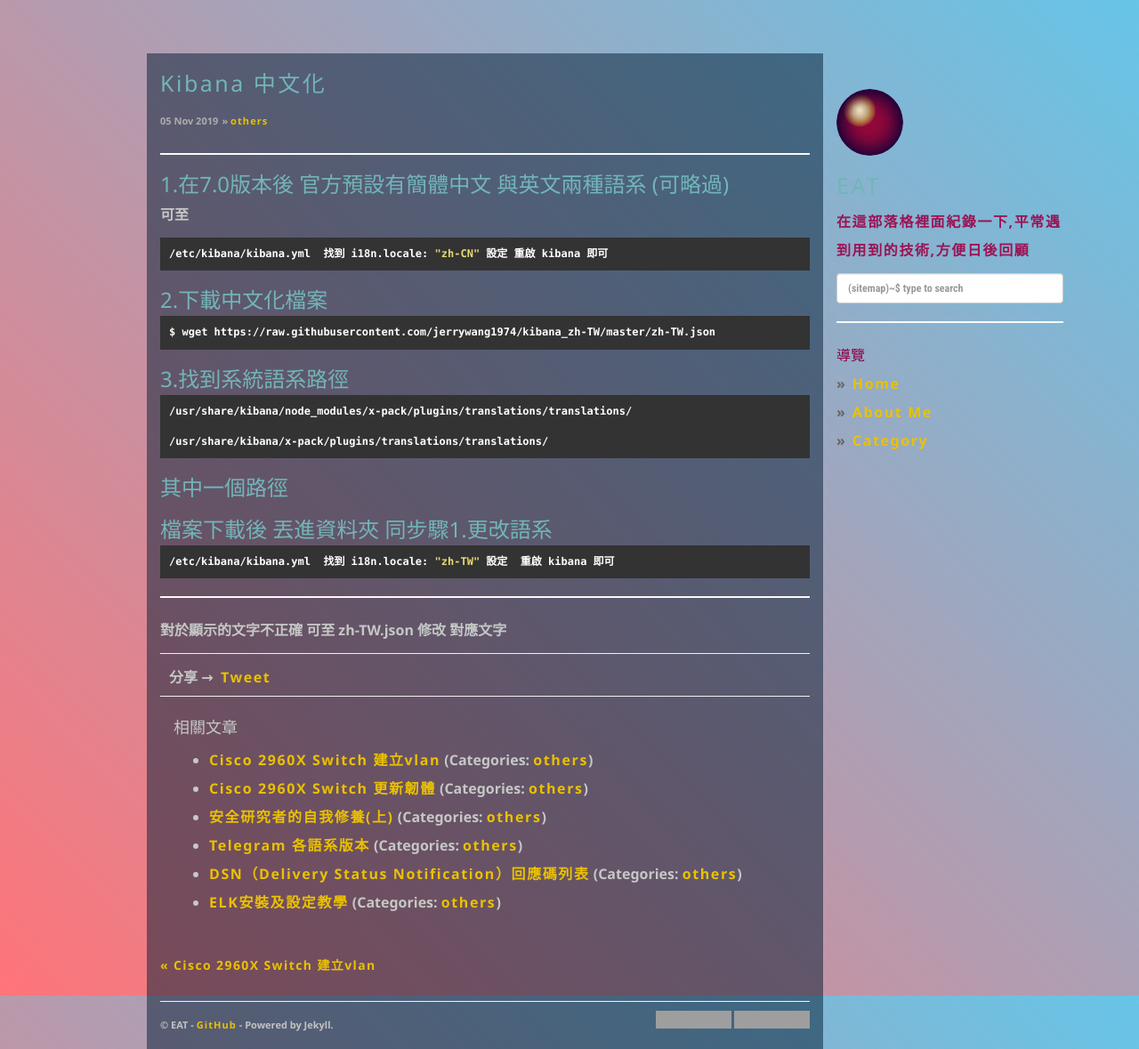
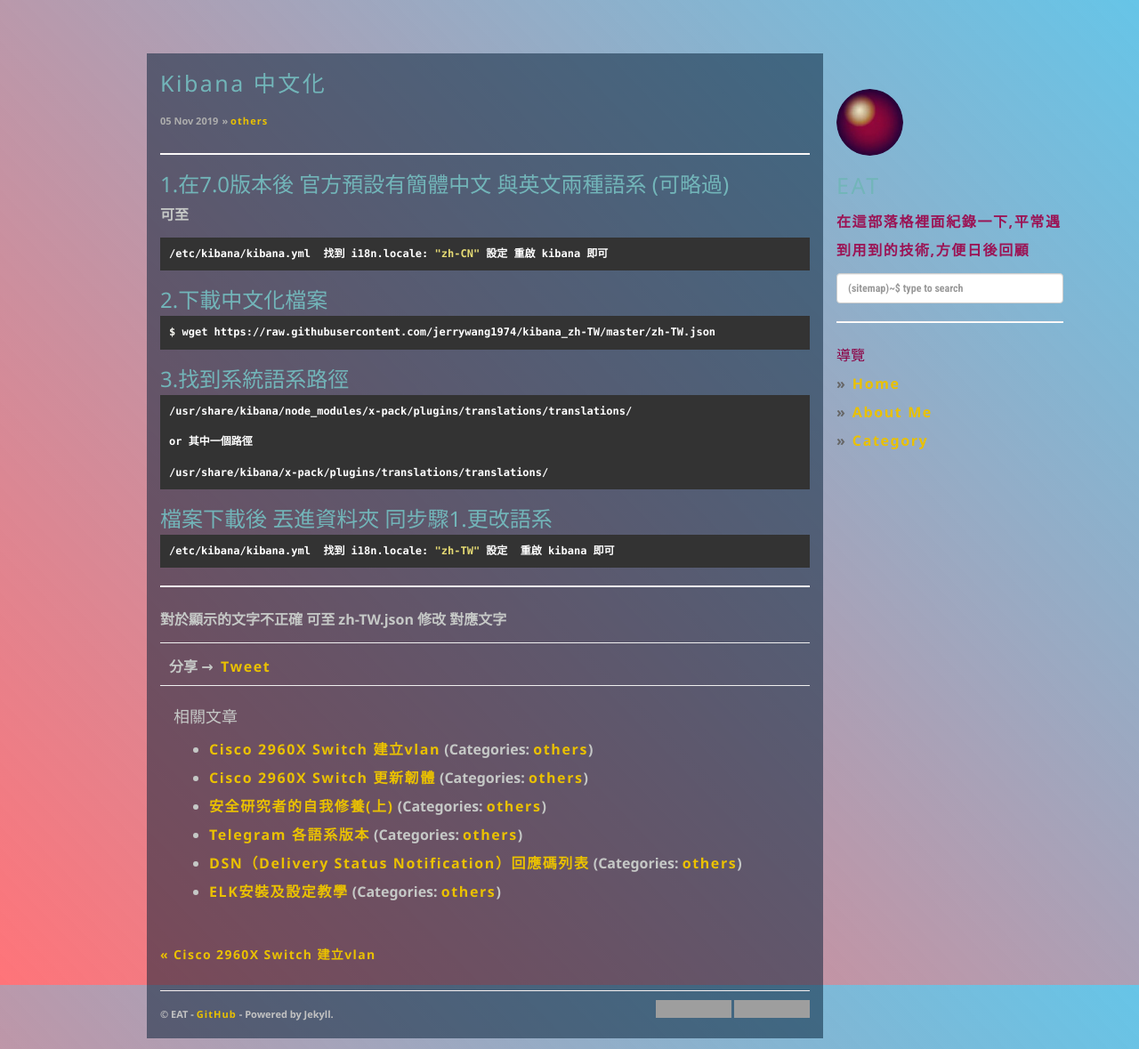
Before and after one commit to dyeat/dyeat.github.io, a Jekyll site: the page built from _posts/2019-11-05-kibana 中文化.md, in a window 1280 px wide and 1179 px high. Shown: the whole window at 89% size. Built offline with Jekyll 4.4.1, drawn with Linux system fonts in a browser that asks for light colours; nearby versions of some CDN libraries; comment, search, counter and statistics services are not loaded; grey boxes are pictures that could not be loaded.

````diff
--- a/_posts/2019-11-05-kibana 中文化.md
+++ b/_posts/2019-11-05-kibana 中文化.md
@@ -26,10 +26,10 @@ $ wget https://raw.githubusercontent.com/jerrywang1974/kibana_zh-TW/master/zh-TW
 ```sh
 /usr/share/kibana/node_modules/x-pack/plugins/translations/translations/
 
+or 其中一個路徑
+
 /usr/share/kibana/x-pack/plugins/translations/translations/
 ```
-
-### 其中一個路徑
 
 ### 檔案下載後 丟進資料夾 同步驟1.更改語系
 
````
